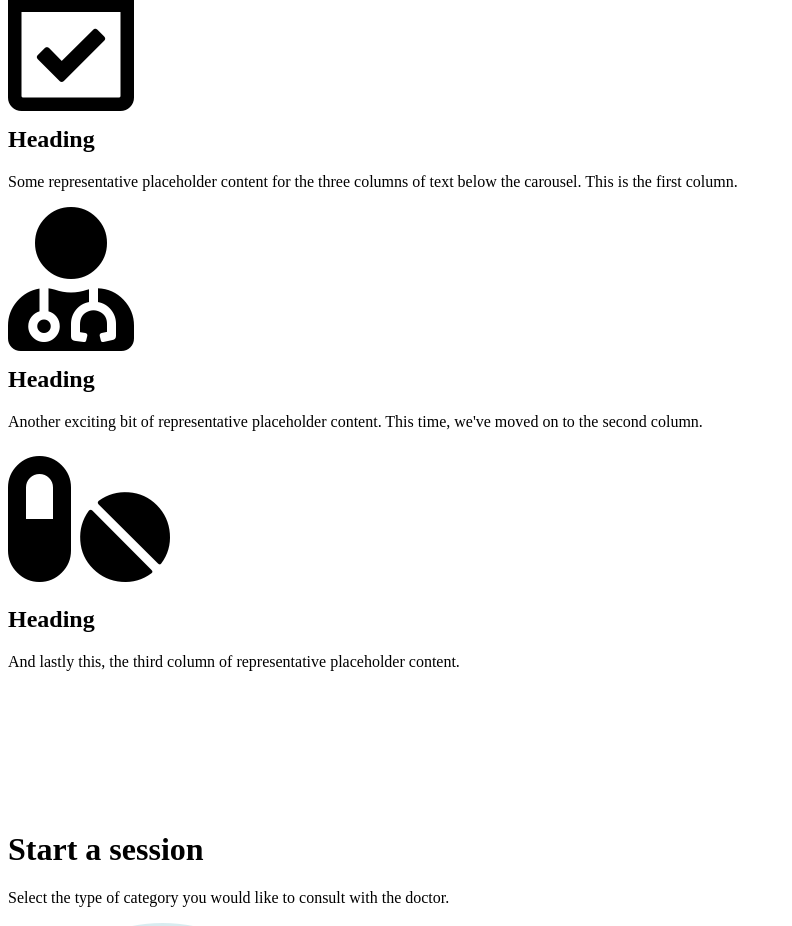
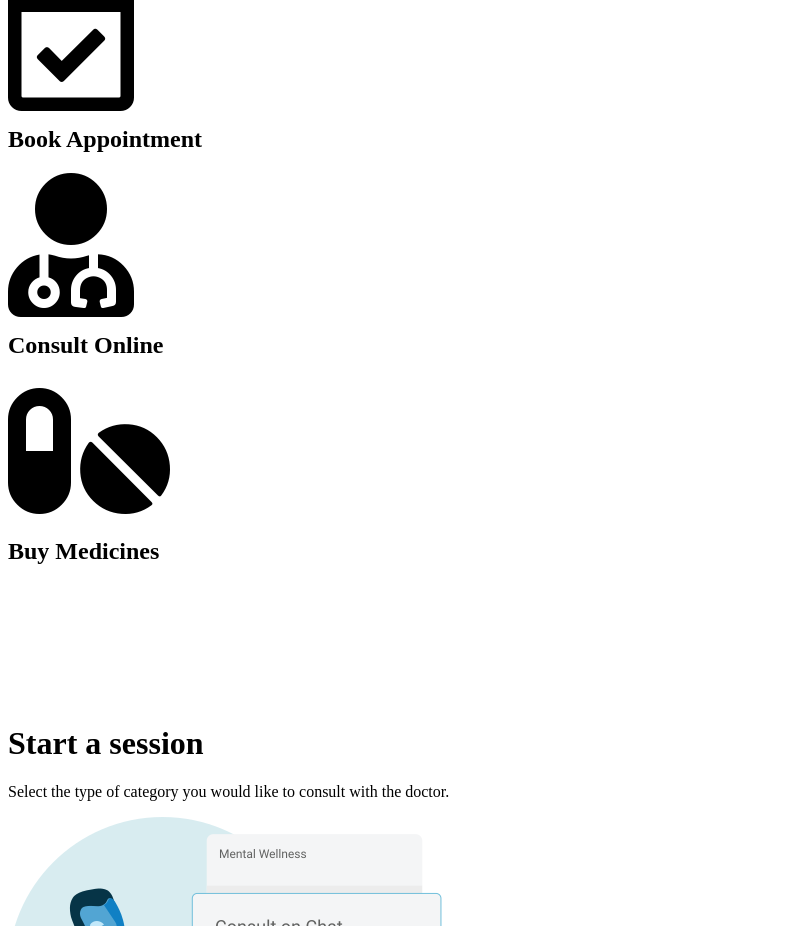
Before and after one commit to AbhaayKaul/Medcare-App, a React (Create React App) app in the folder frontend/: page / in a window 1280 px wide. Shown: the part 1868-2794 px from the top of the page, without its empty margins (0-792 px from the left). Built offline with nearby package versions, Linux system fonts and the light colour scheme; the HTML template or start-up script is replaced by a standard one; a web font is replaced by a local one.

Commit message:
changes in homepage

```diff
--- a/frontend/src/components/CatalogueBar.js
+++ b/frontend/src/components/CatalogueBar.js
@@ -13,11 +13,11 @@ const CatalogueBar = () => {
       <div className="row">
         <div className="col-lg-4">
           <i className="far fa-calendar-check fa-9x"></i>
-          <h2 className="catalogue-bar-heading">Heading</h2>
-          <p>
+          <h2 className="catalogue-bar-heading">Book Appointment</h2>
+          {/* <p>
             Some representative placeholder content for the three columns of
             text below the carousel. This is the first column.
-          </p>
+          </p> */}
           {/* <p> */}
           {/* <a className="btn btn-secondary" href="#"> */}
           {/* View details &raquo; */}
@@ -27,11 +27,11 @@ const CatalogueBar = () => {
         <div className="col-lg-4">
           <i className="fas fa-user-md fa-9x"></i>
 
-          <h2 className="catalogue-bar-heading">Heading</h2>
-          <p>
+          <h2 className="catalogue-bar-heading">Consult Online</h2>
+          {/* <p>
             Another exciting bit of representative placeholder content. This
             time, we've moved on to the second column.
-          </p>
+          </p> */}
           {/* <p> */}
           {/* <a className="btn btn-secondary" href="#"> */}
           {/* View details &raquo; */}
@@ -40,11 +40,11 @@ const CatalogueBar = () => {
         </div>
         <div className="col-lg-4">
           <i className="fas fa-pills fa-9x"></i>
-          <h2 className="catalogue-bar-heading">Heading</h2>
-          <p>
+          <h2 className="catalogue-bar-heading">Buy Medicines</h2>
+          {/* <p>
             And lastly this, the third column of representative placeholder
             content.
-          </p>
+          </p> */}
           {/* <p> */}
           {/* <a className="btn btn-secondary" href="#"> */}
           {/* View details &raquo; */}
```
